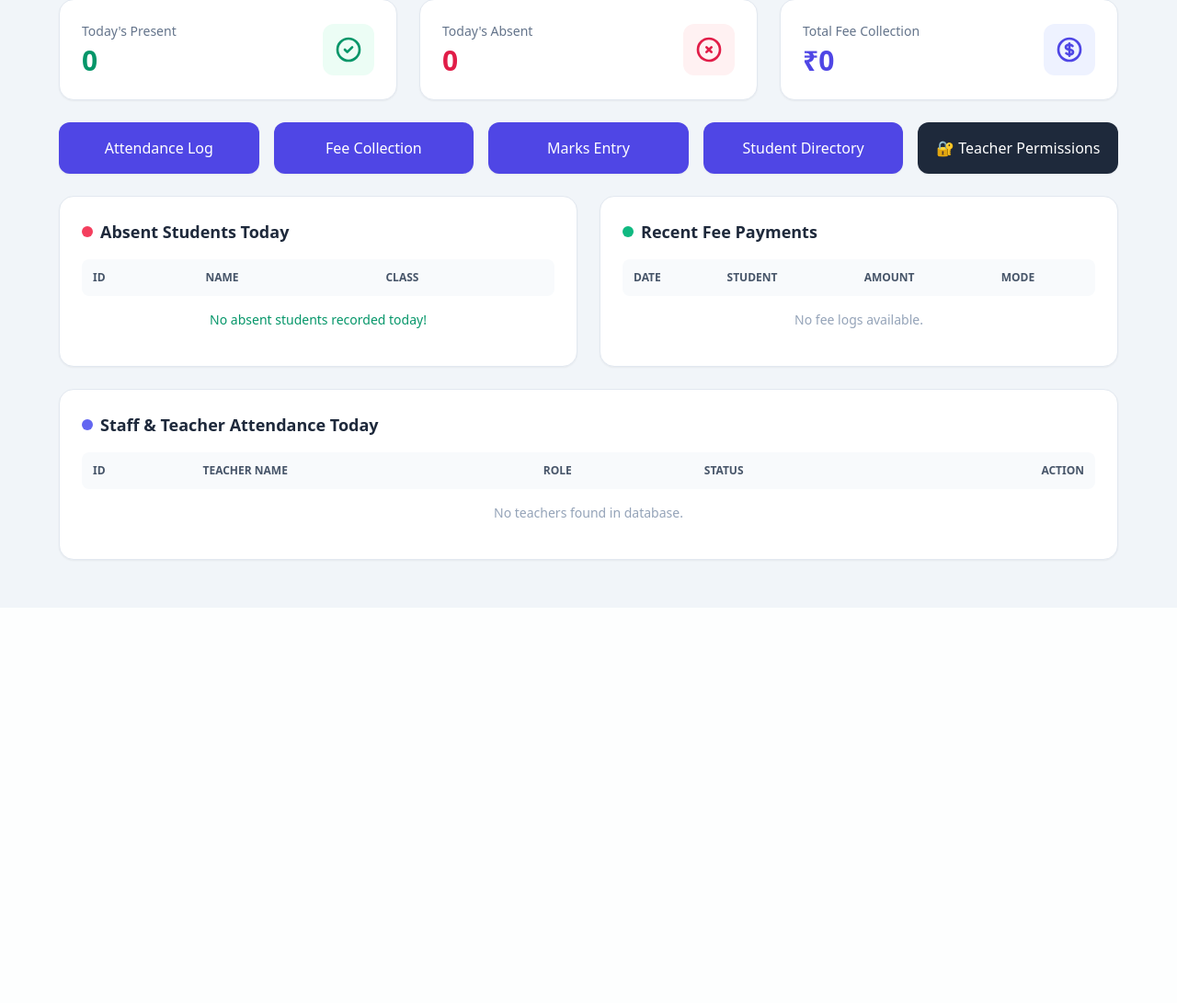
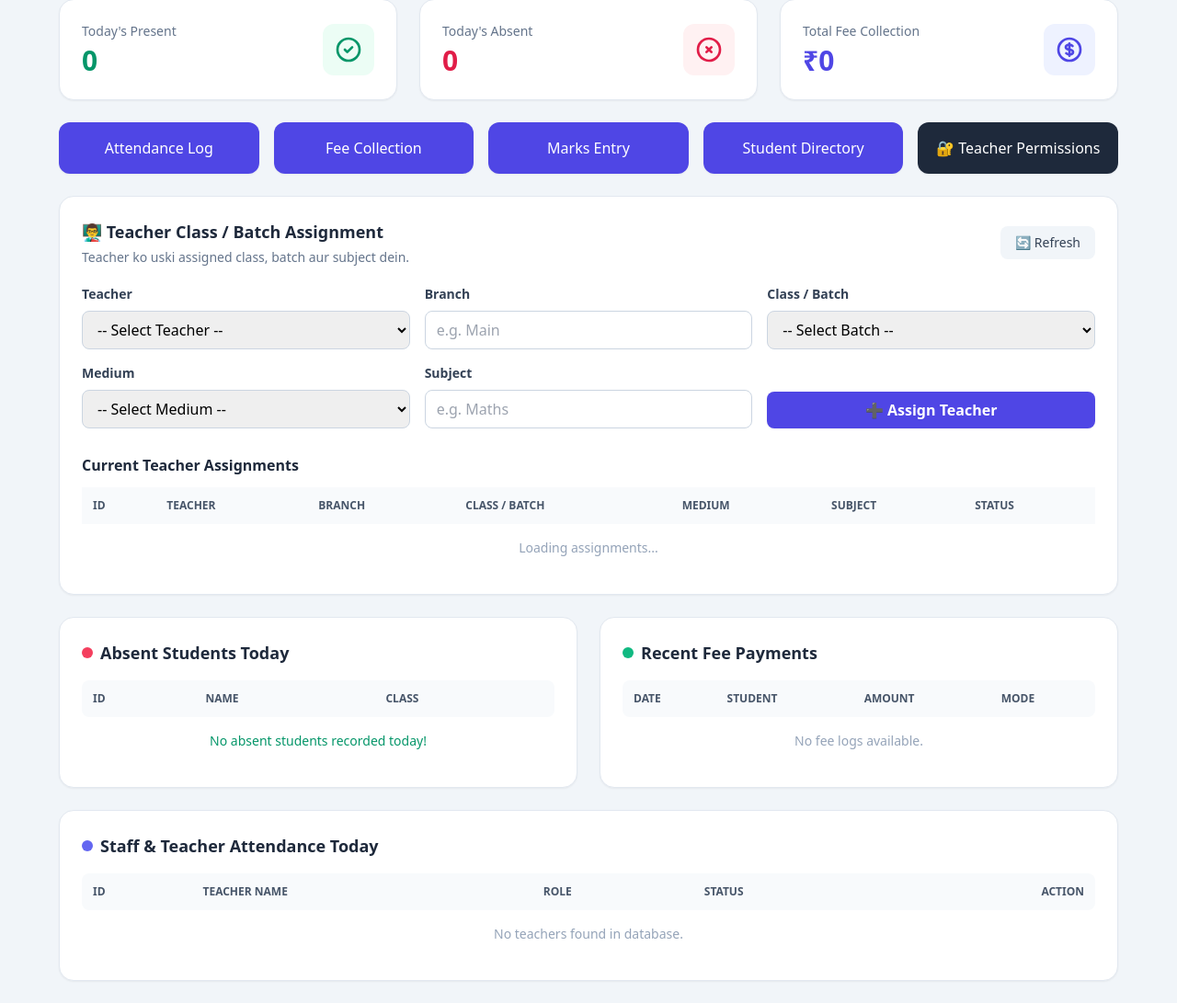
Before and after one commit to SujalSmaurya2090-sketch/Tuition-App, a Flask app: page / in a window 1280 px wide. Shown: the part 139-1230 px from the top of the page at 92% size. Before the commit the page ends 750 px from the top, so only its background shows below. Run offline with Flask 3, Linux system fonts and the light colour scheme; the visitor is signed in with stand-in values (Sample User, id 1); data that the repository does not hold is empty; some libraries are stand-ins or nearby versions.

Commit message:
Update dashboard.html

```diff
--- a/templates/dashboard.html
+++ b/templates/dashboard.html
@@ -90,6 +90,178 @@
                 🔐 Teacher Permissions
             </button>
         </div>
+
+<!-- =====================================================
+     TEACHER CLASS / BATCH ASSIGNMENT
+     ===================================================== -->
+
+<div class="bg-white p-6 rounded-2xl shadow-sm border border-slate-200">
+
+    <div class="flex flex-wrap justify-between items-center gap-3 mb-5">
+        <div>
+            <h2 class="text-lg font-bold text-slate-800">
+                👨‍🏫 Teacher Class / Batch Assignment
+            </h2>
+            <p class="text-sm text-slate-500 mt-1">
+                Teacher ko uski assigned class, batch aur subject dein.
+            </p>
+        </div>
+
+        <button
+            onclick="loadTeacherAssignments()"
+            class="bg-slate-100 hover:bg-slate-200 text-slate-700 px-4 py-2 rounded-lg text-sm font-medium">
+            🔄 Refresh
+        </button>
+    </div>
+
+    <!-- Assignment Form -->
+    <div class="grid grid-cols-1 md:grid-cols-2 lg:grid-cols-3 gap-4">
+
+        <!-- Teacher -->
+        <div>
+            <label class="block text-sm font-semibold text-slate-700 mb-2">
+                Teacher
+            </label>
+
+            <select
+                id="assignment-teacher"
+                onchange="setAssignmentTeacherName()"
+                class="w-full border border-slate-300 rounded-lg px-3 py-2 focus:outline-none focus:ring-2 focus:ring-indigo-500">
+
+                <option value="">
+                    -- Select Teacher --
+                </option>
+
+            </select>
+        </div>
+
+        <!-- Branch -->
+        <div>
+            <label class="block text-sm font-semibold text-slate-700 mb-2">
+                Branch
+            </label>
+
+            <input
+                id="assignment-branch"
+                type="text"
+                placeholder="e.g. Main"
+                class="w-full border border-slate-300 rounded-lg px-3 py-2 focus:outline-none focus:ring-2 focus:ring-indigo-500">
+        </div>
+
+        <!-- Class / Batch -->
+        <div>
+            <label class="block text-sm font-semibold text-slate-700 mb-2">
+                Class / Batch
+            </label>
+
+            <select
+                id="assignment-class"
+                class="w-full border border-slate-300 rounded-lg px-3 py-2 focus:outline-none focus:ring-2 focus:ring-indigo-500">
+
+                <option value="">
+                    -- Select Batch --
+                </option>
+
+            </select>
+        </div>
+
+        <!-- Medium -->
+        <div>
+            <label class="block text-sm font-semibold text-slate-700 mb-2">
+                Medium
+            </label>
+
+            <select
+                id="assignment-medium"
+                class="w-full border border-slate-300 rounded-lg px-3 py-2 focus:outline-none focus:ring-2 focus:ring-indigo-500">
+
+                <option value="">-- Select Medium --</option>
+                <option value="Gujarati">Gujarati</option>
+                <option value="English">English</option>
+                <option value="Hindi">Hindi</option>
+
+            </select>
+        </div>
+
+        <!-- Subject -->
+        <div>
+            <label class="block text-sm font-semibold text-slate-700 mb-2">
+                Subject
+            </label>
+
+            <input
+                id="assignment-subject"
+                type="text"
+                placeholder="e.g. Maths"
+                class="w-full border border-slate-300 rounded-lg px-3 py-2 focus:outline-none focus:ring-2 focus:ring-indigo-500">
+        </div>
+
+        <!-- Save -->
+        <div class="flex items-end">
+
+            <button
+                onclick="saveTeacherAssignment()"
+                class="w-full bg-indigo-600 hover:bg-indigo-700 text-white font-semibold px-4 py-2 rounded-lg shadow-sm">
+                ➕ Assign Teacher
+            </button>
+
+        </div>
+
+    </div>
+
+    <!-- Message -->
+    <p
+        id="assignment-message"
+        class="hidden text-sm text-center font-semibold mt-4">
+    </p>
+
+
+    <!-- Existing Assignments -->
+    <div class="mt-7">
+
+        <h3 class="font-bold text-slate-800 mb-3">
+            Current Teacher Assignments
+        </h3>
+
+        <div class="overflow-x-auto">
+
+            <table class="w-full text-left text-sm">
+
+                <thead class="bg-slate-50 text-slate-600 uppercase text-xs">
+
+                    <tr>
+                        <th class="p-3">ID</th>
+                        <th class="p-3">Teacher</th>
+                        <th class="p-3">Branch</th>
+                        <th class="p-3">Class / Batch</th>
+                        <th class="p-3">Medium</th>
+                        <th class="p-3">Subject</th>
+                        <th class="p-3">Status</th>
+                    </tr>
+
+                </thead>
+
+                <tbody
+                    id="tbl-assignments"
+                    class="divide-y divide-slate-100 text-slate-700">
+
+                    <tr>
+                        <td
+                            colspan="7"
+                            class="p-4 text-center text-slate-400">
+                            Loading assignments...
+                        </td>
+                    </tr>
+
+                </tbody>
+
+            </table>
+
+        </div>
+
+    </div>
+
+</div>
 
         <!-- Dashboard Data Grids -->
         <div class="grid grid-cols-1 lg:grid-cols-2 gap-6">
```
